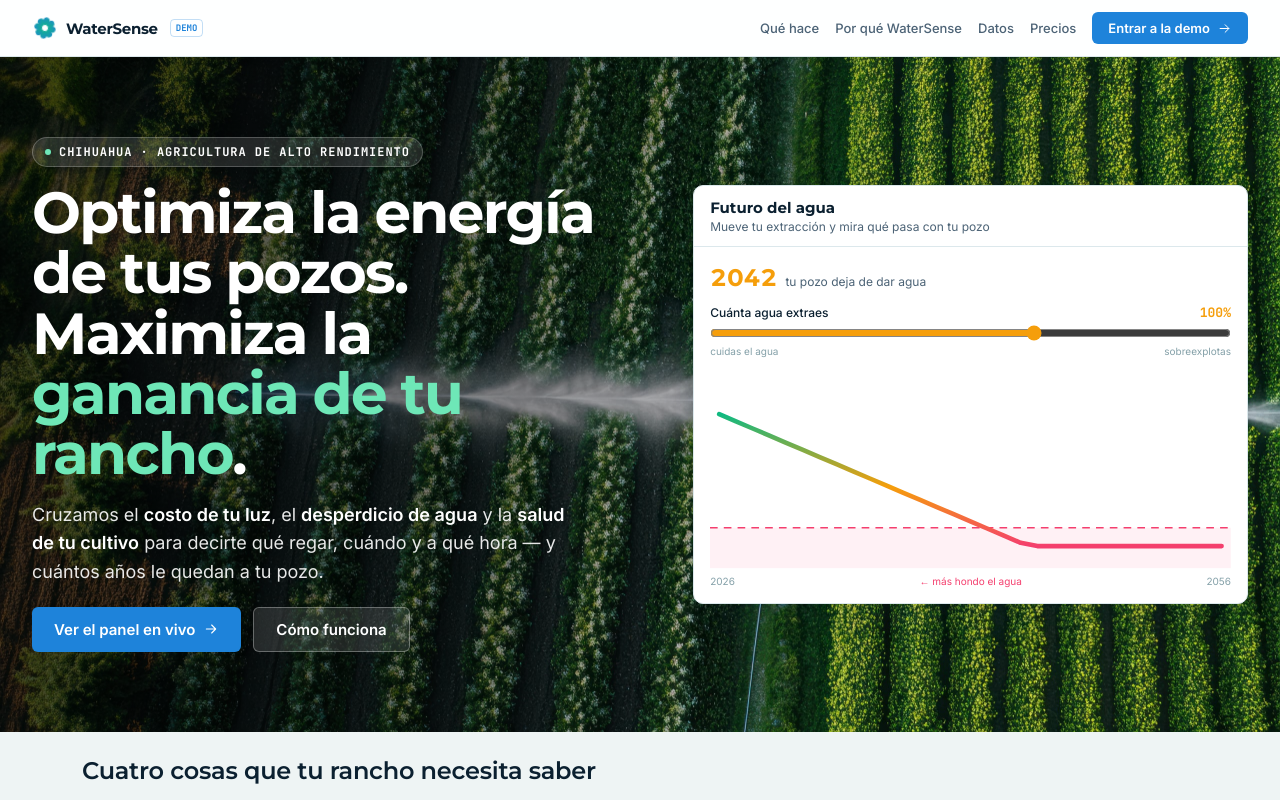
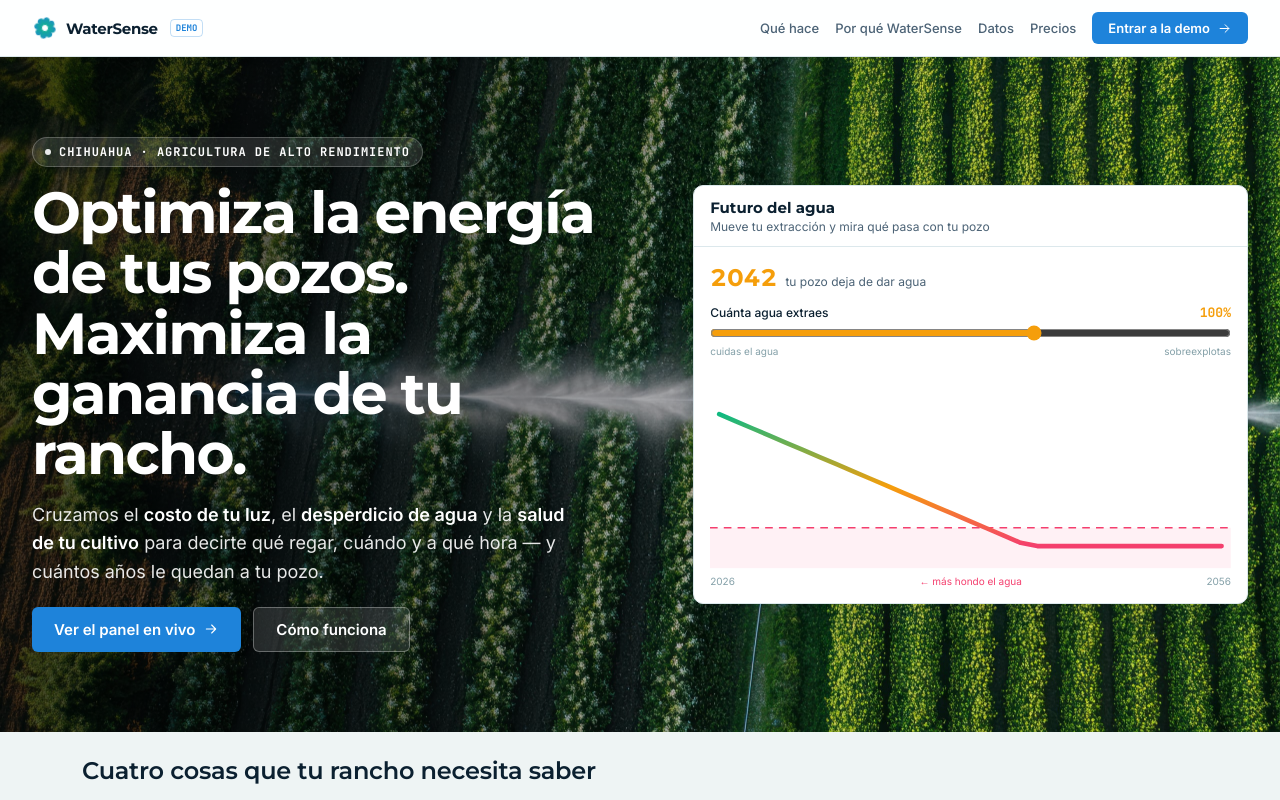
Before and after one commit to frisonialessia/WaterSense, a Next.js app: page / in a window 1280 px wide. Shown: the top 800 px of the page. Built offline with nearby package versions, Linux system fonts and the light colour scheme; no server answers.

Commit message:
Hero opción A: titular monocromo (blanco)
Titular 100% blanco (sin acento de color en el texto) y dot del eyebrow
en blanco. El único color del hero vive en el botón (azul de marca).
Look premium, atemporal, tipo Linear/Vercel.

```diff
--- a/src/components/Landing.tsx
+++ b/src/components/Landing.tsx
@@ -101,12 +101,11 @@ export function Landing() {
                 borderRadius: radius.pill,
               }}
             >
-              <span style={{ width: 6, height: 6, borderRadius: "50%", background: C.emeraldSoft }} />
+              <span style={{ width: 6, height: 6, borderRadius: "50%", background: "rgba(255,255,255,.9)" }} />
               CHIHUAHUA · AGRICULTURA DE ALTO RENDIMIENTO
             </span>
             <h1 style={{ fontFamily: FONT.title, fontWeight: 800, fontSize: "clamp(33px, 6.6vw, 58px)", lineHeight: 1.04, letterSpacing: "-0.03em", margin: `${space.lg}px 0`, color: "#fff" }}>
-              Optimiza la energía de tus pozos. Maximiza la{" "}
-              <span style={{ color: C.emeraldSoft }}>ganancia de tu rancho</span>.
+              Optimiza la energía de tus pozos. Maximiza la ganancia de tu rancho.
             </h1>
             <p style={{ fontSize: fz.lg, color: "rgba(255,255,255,.9)", lineHeight: 1.6, maxWidth: 540 }}>
               Cruzamos el <b style={{ color: "#fff" }}>costo de tu luz</b>, el <b style={{ color: "#fff" }}>desperdicio de agua</b> y la <b style={{ color: "#fff" }}>salud de tu cultivo</b> para decirte
```
